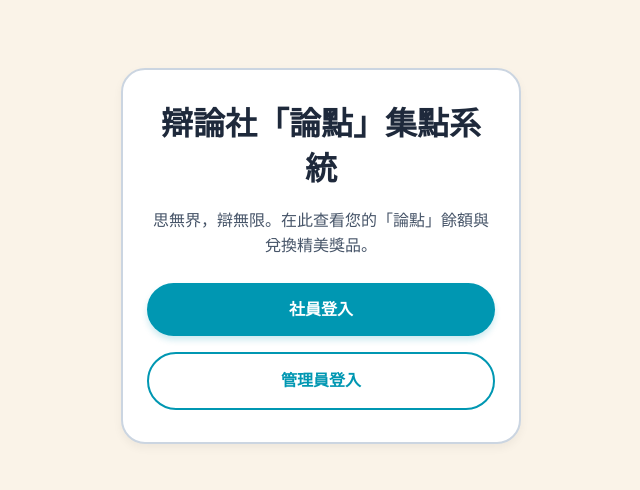
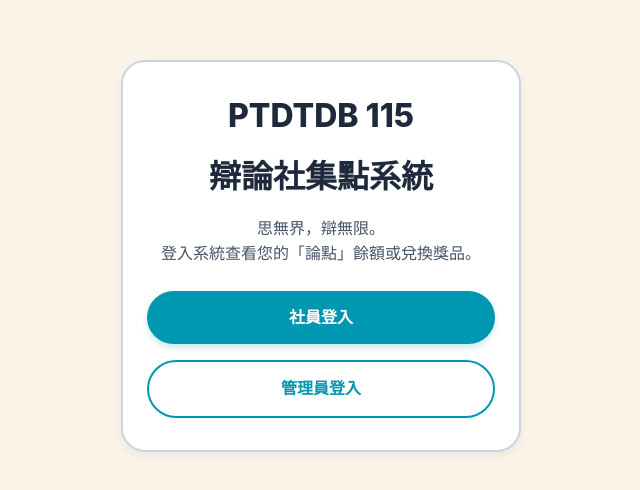
Before and after one commit to zxrotu/debate-points, a Next.js app: page / in a window 1280 px wide. Shown: the part 144-634 px from the top of the page, without its empty margins (319-959 px from the left). Built offline with nearby package versions, Linux system fonts and the light colour scheme; a web font is replaced by a local one.

Commit message:
content: update landing page titles and description text

```diff
--- a/app/page.tsx
+++ b/app/page.tsx
@@ -4,10 +4,23 @@ export default function Home() {
   return (
     <div className="page-container">
       <div className="custom-card">
-        <h1 className="custom-h1">辯論社「論點」集點系統</h1>
-        <p className="custom-p">
-          思無界，辯無限。在此查看您的「論點」餘額與兌換精美獎品。
+        {/* 第一行大標題 */}
+        <h1 className="custom-h1" style={{ fontSize: '32px', marginBottom: '8px' }}>
+          PTDTDB 115
+        </h1>
+        {/* 第二行標題 */}
+        <h2 className="custom-h1" style={{ fontSize: '28px', marginTop: '0', marginBottom: '24px', fontWeight: 'bold', color: '#1E293B' }}>
+          辯論社集點系統
+        </h2>
+
+        {/* 雙行說明文：字體與行高皆符合慎思設計指南 */}
+        <p className="custom-p" style={{ marginBottom: '32px' }}>
+          思無界，辯無限。
+          <br />
+          登入系統查看您的「論點」餘額或兌換獎品。
         </p>
+
+        {/* 圓角登入按鈕區 */}
         <div style={{ display: 'flex', flexDirection: 'column', gap: '16px' }}>
           <Link href="/login?role=member" className="custom-btn-primary">
             社員登入
```
